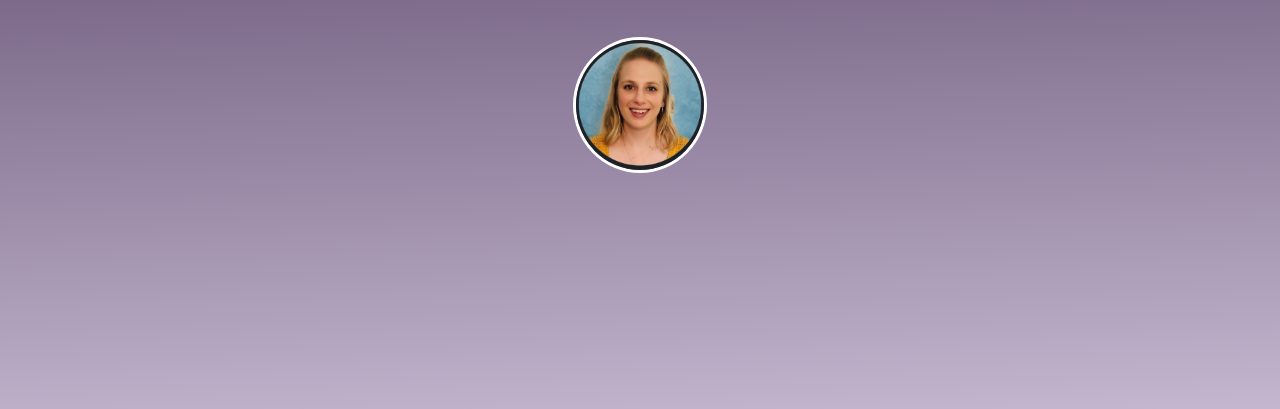
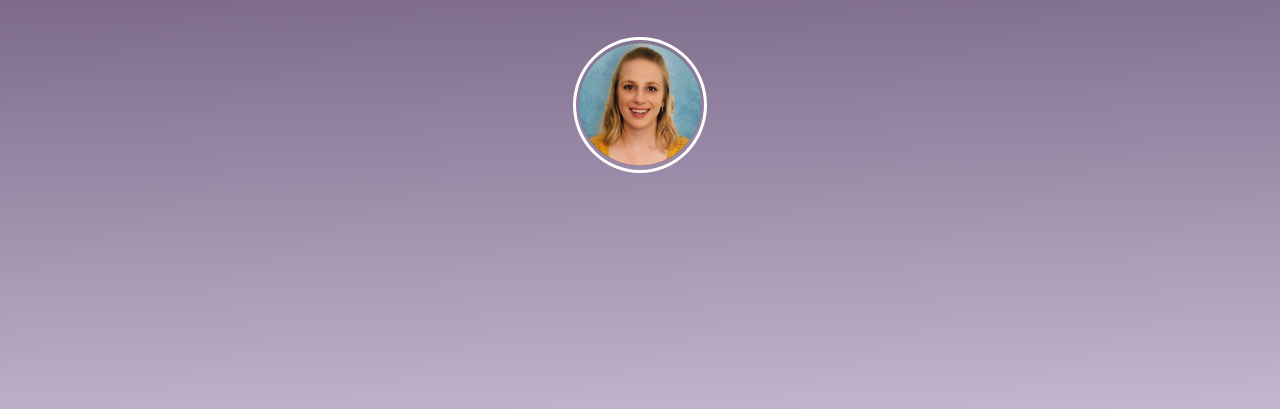
Before and after one commit to elysemontano/portfolio-gatsby, a Gatsby site: page / in a window 1280 px wide. Shown: the part 371-780 px from the top of the page. Built offline with nearby package versions, Linux system fonts and the light colour scheme; Gatsby itself is replaced by a stand-in of ours.

Commit message:
updates picture on hero section

```diff
--- a/src/components/HeroSection.js
+++ b/src/components/HeroSection.js
@@ -1,6 +1,5 @@
 import React from 'react'
 import {useState} from 'react'
-import {createTheme,responsiveFontSizes,ThemeProvider,} from "@material-ui/core/styles"
 import { StaticImage } from 'gatsby-plugin-image'
 import { makeStyles } from '@material-ui/core/styles'
 import Paper from '@material-ui/core/Paper'
@@ -39,7 +38,6 @@ export default function HeroSection() {
     const [checked] = useState(true);
 
     return (
-        // <ThemeProvider theme={theme}>
             <Paper className={styles.heroSection}>
                 <Container className={styles.container} maxWidth="md">
                     <Grid className={styles.content} container alignItems="center">
@@ -63,11 +61,11 @@ export default function HeroSection() {
                                 </div>
                             </Fade>
                             <Fade in={checked} timeout={2000}>
-                                <div style={{borderRadius: "100%"}}>
+                                <div>
                                     <Slide direction="up" in={checked} timeout={700}>
-                                        <Box my={5} style={{borderRadius: "100%"}}>
+                                        <Box my={5}>
                                         <StaticImage
-                                                src="../images/elyse.jpg"
+                                                src="../images/elyse-profile-pic.png"
                                                 alt="Elyse Montano"
                                                 className={styles.profilePic} />
                                         </Box>
@@ -78,6 +76,5 @@ export default function HeroSection() {
                     </Grid>
                 </Container>
             </Paper>
-        // </ThemeProvider>
     )
 }
```
Also changed, not shown: src/images/elyse-profile-pic.png (added).
